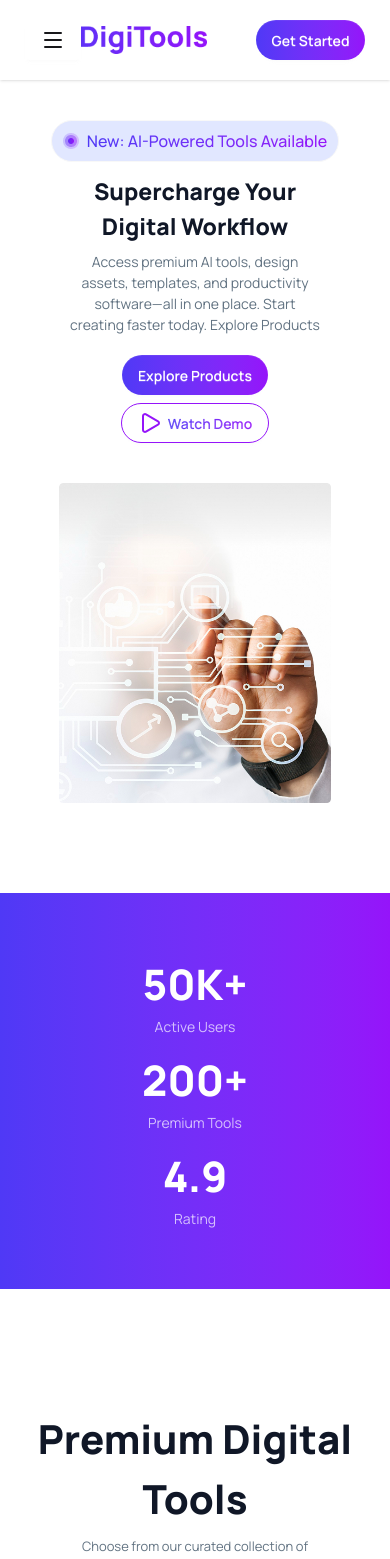
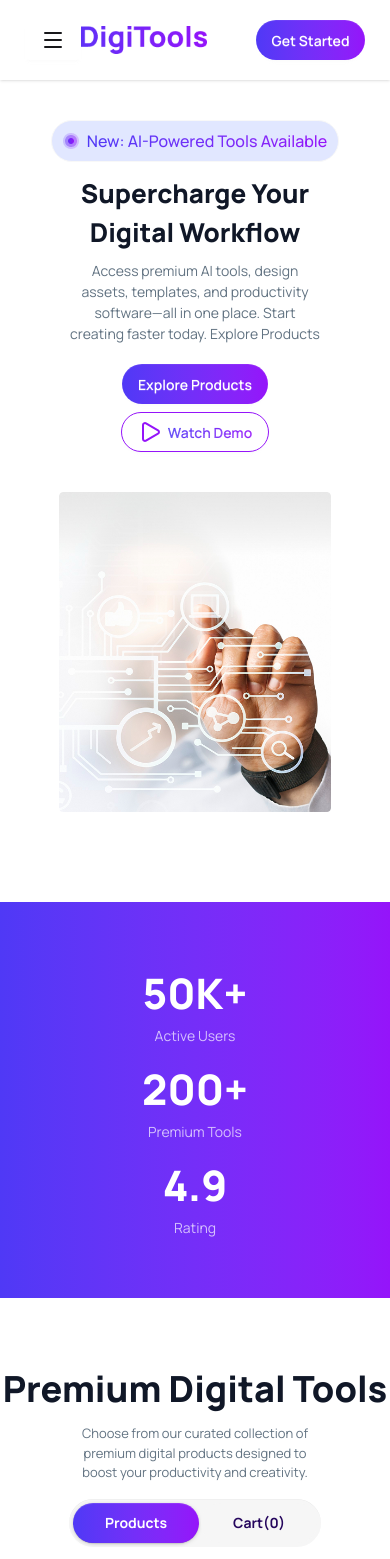
Before and after one commit to krisnokumarghosh/A06-DigiTools-Platform, a React (Vite) app: page / in a window 390 px wide. Shown: the top 1559 px of the page. Built offline with nearby package versions, Linux system fonts and the light colour scheme.

Commit message:
fixed issue

```diff
--- a/src/components/Banner/BannerBottom.jsx
+++ b/src/components/Banner/BannerBottom.jsx
@@ -2,7 +2,7 @@ import React from 'react';
 
 const BannerBottom = () => {
     return (
-        <div className='bg-linear-to-r from-[#4F39F6] to-[#9514FA] text-white mt-22.5 grid md:grid-cols-3 justify-items-center gap-3 p-15 mb-30
+        <div className='bg-linear-to-r from-[#4F39F6] to-[#9514FA] text-white mt-22.5 grid md:grid-cols-3 justify-items-center gap-3 p-15 mb-16 md:mb-30
         '>
 
         <div className='text-center'>
--- a/src/components/Banner/BannerTop.jsx
+++ b/src/components/Banner/BannerTop.jsx
@@ -14,7 +14,7 @@ const BannerTop = () => {
                     bg-linear-to-r from-[#4F39F6] to-[#9514FA]
                bg-clip-text text-transparent'>New: AI-Powered Tools Available</p>
                 </div>
-                <h1 className='text-[#101727] mt-3 md:mt-0 font-extrabold text-[23px] md:text-[65px]'>Supercharge Your <br /> Digital Workflow</h1>
+                <h1 className='text-[#101727] mt-3 md:mt-0 font-extrabold text-[26px] md:text-[65px]'>Supercharge Your <br /> Digital Workflow</h1>
                 <p className='text-[14px] md:text-[18px] text-[#627382] mt-2 w-62.5 md:w-142.75 mx-auto'>Access premium AI tools, design assets, templates, and productivity  software—all in one place. Start creating faster today.  Explore Products</p>
                 <div className='md:flex gap-4 mt-5'>
                     <button className='btn hover:-translate-y-1 transition-all duration-500 text-white border-0 rounded-full bg-linear-to-r from-[#4F39F6] to-[#9514FA]'>Explore Products</button>
--- a/src/components/CartProduct/CartProduct.jsx
+++ b/src/components/CartProduct/CartProduct.jsx
@@ -10,7 +10,7 @@ const CartProduct = ({cart , setCart , price , setPrice}) => {
     }
 
     return (
-        <div className='container mx-auto border border-gray-100 rounded-xl p-10 mb-20'>
+        <div className='container mx-auto border border-gray-200 rounded-xl p-10 mb-20'>
            {
             cart.length === 0 ?
             <div className='text-center'>
--- a/src/components/PricingSection/PricingSection.jsx
+++ b/src/components/PricingSection/PricingSection.jsx
@@ -4,7 +4,7 @@ const PricingSection = () => {
   return (
     <div>
       <div className="text-center mt-10 md:mt-25 mb-10">
-        <h1 className="text-[#101727] font-extrabold text-[39px]   md:text-[45px]">
+        <h1 className="text-[#101727] font-extrabold text-[36px]   md:text-[45px]">
           Simple, Transparent Pricing
         </h1>
         <p className="text-[13px] md:text-[16px] w-65 md:w-lg   mx-auto text-[#627382] mt-1">
@@ -15,7 +15,7 @@ const PricingSection = () => {
       <div className="container mx-auto grid md:grid-cols-2 lg:grid-cols-3 gap-7 justify-items-center mb-25">
 
 
-        <div className="hover:-translate-y-1 transition-all duration-500 card w-75 md:w-96 h-112 border border-gray-200 bg-[#F9FAFC] shadow-sm rounded-2xl">
+        <div className="card w-75 md:w-96 h-112 border border-gray-200 bg-[#F9FAFC] shadow-sm rounded-2xl">
           <div className="card-body">
             <div className="">
               <h2 className="text-2xl text-[#101727] font-bold">Starter</h2>
@@ -98,7 +98,7 @@ const PricingSection = () => {
           </div>
         </div>
 
-        <div className="hover:-translate-y-1 transition-all duration-500 card w-75  md:w-96 h-112 bg-linear-to-r from-[#4F39F6] to-[#9514FA] text-white shadow-sm rounded-2xl relative">
+        <div className="hover:-translate-y-1.5 transition-all duration-500 card w-75  md:w-96 h-112 bg-linear-to-r from-[#4F39F6] to-[#9514FA] text-white shadow-sm rounded-2xl relative">
           <div className="card-body">
             <span className="badge absolute -top-3 left-1/2 -translate-x-1/2 rounded-full bg-[#FEF3C6] text-[#BB4D00]">Most Popular</span>
             <div className="">
@@ -217,7 +217,7 @@ const PricingSection = () => {
           </div>
         </div>
 
-        <div className="hover:-translate-y-1 transition-all duration-500 card w-75 md:w-96 h-112 border border-gray-200 bg-[#F9FAFC] shadow-sm rounded-2xl">
+        <div className="card w-75 md:w-96 h-112 border border-gray-200 bg-[#F9FAFC] shadow-sm rounded-2xl">
           <div className="card-body">
             <div className="">
               <h2 className="text-2xl text-[#101727] font-bold">Enterprise</h2>
--- a/src/components/Products/Products.jsx
+++ b/src/components/Products/Products.jsx
@@ -13,7 +13,7 @@ const Products = ({productsPromise , cart , setCart}) => {
   return (
     <div>
       <div className="text-center mb-10 ">
-        <h1 className="text-[#101727] font-extrabold text-[40px] md:text-[45px]">
+        <h1 className="text-[#101727] font-extrabold text-[36px] md:text-[45px]">
           Premium Digital Tools
         </h1>
         <p className="text-[13px] md:text-[16px] w-65 md:w-120 mx-auto text-[#627382] mt-2">
--- a/src/components/Steps/Steps.jsx
+++ b/src/components/Steps/Steps.jsx
@@ -8,7 +8,7 @@ const Steps = () => {
         <div className=' py-10 md:py-25 bg-[#F9FAFC]'>
 
         <div className='text-center mb-10'>
-            <h1 className="text-[#101727] font-extrabold text-[39px] md:text-[45px]">Get Started in 3 Steps</h1>
+            <h1 className="text-[#101727] font-extrabold text-[36px] md:text-[45px]">Get Started in 3 Steps</h1>
             <p className="text-[13px] md:text-[16px] w-65 md:w-120 mx-auto text-[#627382] mt-1">Start using premium digital tools in minutes, not hours.</p>
         </div>
 
```
